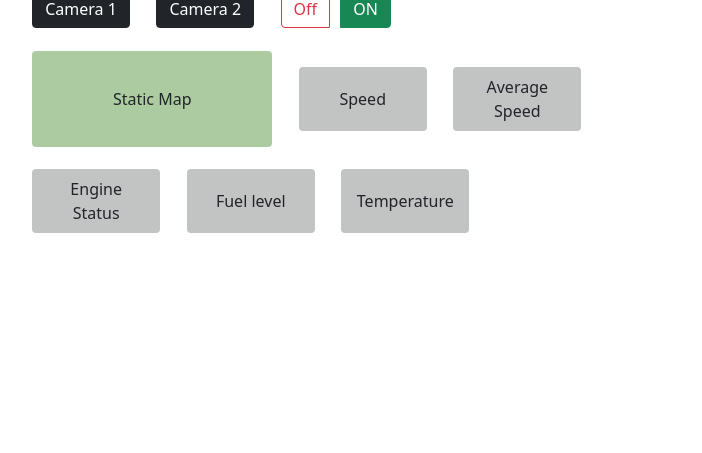
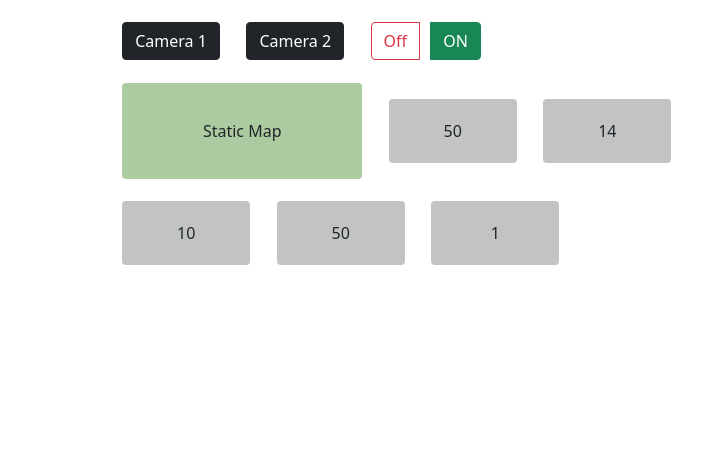
Before and after one commit to ritika1406/Vehicle, a Django app: page /1/ in a window 1320 px wide. Shown: the part 347-800 px from the top of the page, without its empty margins (93-795 px from the left). Run offline with Django 3.2, Linux system fonts and the light colour scheme; data comes from the database, SQL or seed files in the repository; parts of the project's set-up code (start-up, migrations or seed data) failed here and were passed over.

Commit message:
last commit

```diff
--- a/templates/detail.html
+++ b/templates/detail.html
@@ -1,4 +1,3 @@
-
 
 <!doctype html>
 
@@ -26,7 +25,15 @@
     height: 4rem;
     background-color: #c2c3c3;
    }
+   .buton{
+       padding: 2rem;
+    margin-left: 10rem;
+
+
+   }
    </style>
+
+
    <body>
    <nav class="navbar navbar-expand-lg navbar-light bg-light">
   <div class="container-fluid">
@@ -34,7 +41,8 @@
 
   </div>
 </nav>
-<div class="container">
+
+<div class="container buton">
 <div class="container">
 <button type="button" class="btn btn-dark ">Camera 1</button>
 <button type="button" class="btn btn-dark ">Camera 2</button>
@@ -46,13 +54,13 @@
 </div>
 <div class="container">
 <button type="button" class="btn staticmap">Static Map</button>
-<button type="button" class="btn nm">Speed</button>
-<button type="button" class="btn nm">Average Speed</button>
+<button type="button" class="btn nm">50</button>
+<button type="button" class="btn nm">14</button>
 </div>
 <div class="container">
-<button type="button" class="btn nm">Engine Status</button>
-<button type="button" class="btn nm">Fuel level</button>
-<button type="button" class="btn nm">Temperature</button>
+<button type="button" class="btn nm">10</button>
+<button type="button" class="btn nm">50</button>
+<button type="button" class="btn nm">1</button>
 </div>
 </div>
 
```
